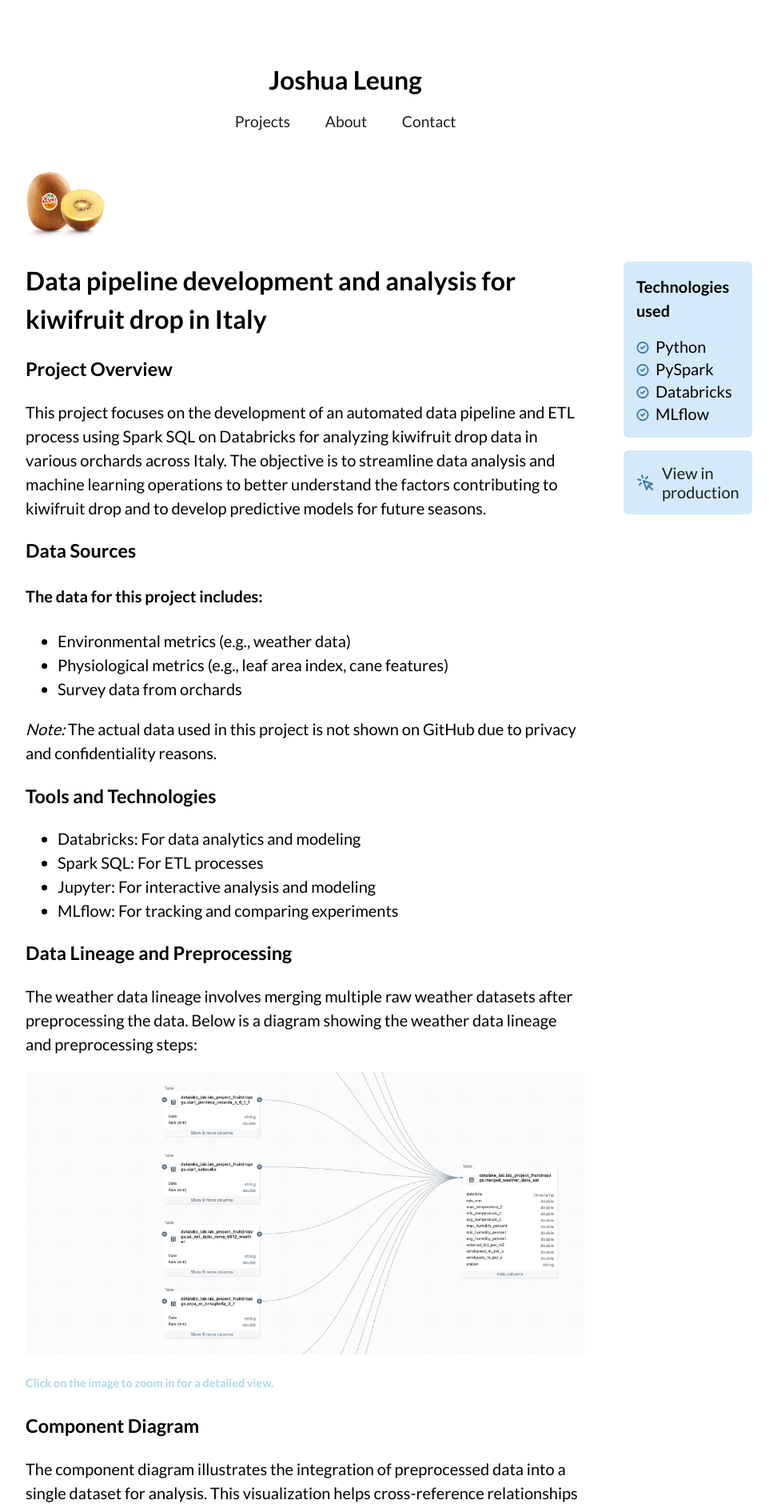
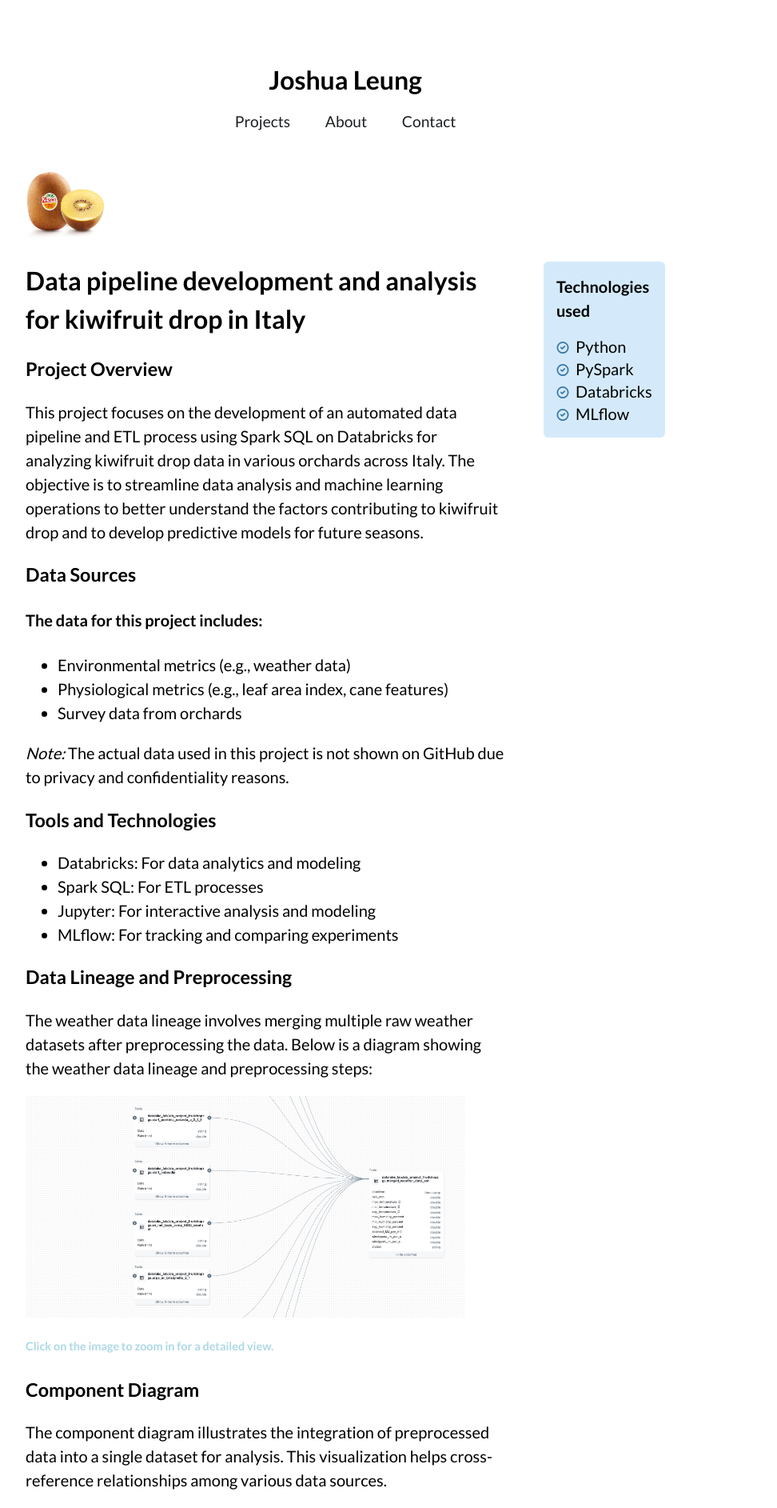
Before and after one commit to jjoshualleung/portfolio, a Flask app: page /projects/data-pipeline-development in a window 1280 px wide. Shown: the top 1885 px of the page at 80% size, without its empty margins (208-1180 px from the left). Run offline with Flask 3, Linux system fonts and the light colour scheme.

Commit message:
Temporary commit out production view

```diff
--- a/templates/project_data-pipeline-development.html
+++ b/templates/project_data-pipeline-development.html
@@ -43,7 +43,7 @@
                         <img
                                 src="{{ url_for('static', filename='img/weather_data_lineage.jpg') }}"
                                 alt="Weather Data Lineage"
-                                style="width: 700px; height: auto; cursor: zoom-in;"
+                                style="width: 550px; height: auto; cursor: zoom-in;"
                         >
                     </a>
                     <p style="font-size: 0.9rem; color: lightblue;"><strong style="color: lightblue;">Click on the image to zoom in for a detailed view.</strong></p>
@@ -55,7 +55,7 @@
                     <img
                         src="{{ url_for('static', filename='img/cross_reference_data_sets.drawio.svg') }}"
                         alt="Component Diagram"
-                        style="width: 700px; height: auto; cursor: zoom-in;"
+                        style="width: 600px; height: auto; cursor: zoom-in;"
                     >
                 </a>
                 <p style="font-size: 0.9rem; color: lightblue;"><strong style="color: lightblue;">Click on the image to zoom in for a detailed view.</strong></p>
@@ -68,7 +68,7 @@
                         <img
                                 src="{{ url_for('static', filename='img/entities_relationships_diagram.png') }}"
                                 alt="Entity Relationship Diagram"
-                                style="width: 600px; height: 600px; cursor: zoom-in;"
+                                style="width: 550px; height: 600px; cursor: zoom-in;"
                         >
                     </a>
                     <p style="font-size: 0.9rem; color: lightblue;"><strong style="color: lightblue;">Click on the image to zoom in for a detailed view.</strong></p>
@@ -102,10 +102,10 @@
                         </ul>
                     </article>
 
-                    <a class="cta" href="{{ project['prod'] }}">
-                        <img class="cta__icon" src="{{ url_for('static', filename='img/pointer.svg') }}">
-                        View in production
-                    </a>
+{#                    <a class="cta" href="{{ project['prod'] }}">#}
+{#                        <img class="cta__icon" src="{{ url_for('static', filename='img/pointer.svg') }}">#}
+{#                        View in production#}
+{#                    </a>#}
                 </section>
             </article>
         </div>
```
